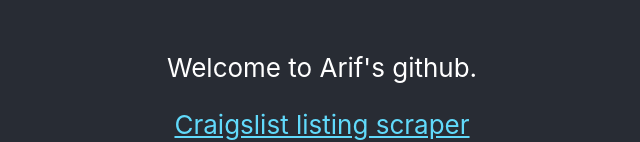
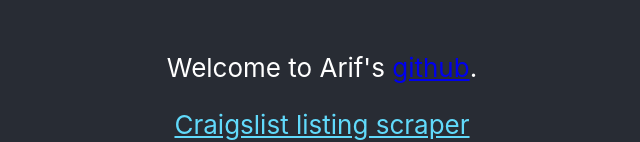
Before and after one commit to arif-syr/arif-syr.github.io, a React (Create React App) app: page / in a window 1280 px wide. Shown: the part 446-588 px from the top of the page, without its empty margins (318-958 px from the left). Built offline with nearby package versions, Linux system fonts and the light colour scheme.

Commit message:
Update with github link

```diff
--- a/src/App.js
+++ b/src/App.js
@@ -7,7 +7,7 @@
       <header className="App-header">
         <img src={logo} className="App-logo" alt="logo" />
         <p>
-          Welcome to Arif's github.
+          Welcome to Arif's <a href="https://github.com/arif-syr" target="_blank" rel="noopener noreferrer">github</a>.
         </p>
         <a
           className="App-link"
```
